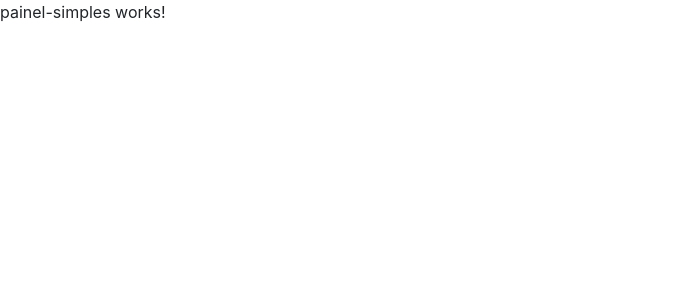
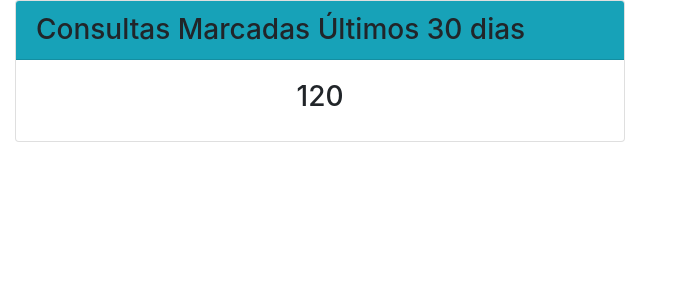
Before and after one commit to felipegabriel1942/projeto-clinica-angular-simples, an Angular app: page / in a window 1280 px wide. Shown: the top 300 px of the page, without its empty margins (0-687 px from the left). Built offline with nearby package versions, Linux system fonts and the light colour scheme.

Commit message:
Primeiro component usando bootstrap

```diff
--- a/src/app/app.component.html
+++ b/src/app/app.component.html
@@ -1 +1,3 @@
-<app-painel-simples></app-painel-simples>
+<app-painel-simples  titulo="Consultas Marcadas Últimos 30 dias" col="6" tipo="bg-info">
+    <h3 class="text-center">120</h3>
+</app-painel-simples>
--- a/src/app/painel-simples/painel-simples.component.html
+++ b/src/app/painel-simples/painel-simples.component.html
@@ -1,3 +1,8 @@
-<p>
-  painel-simples works!
-</p>
+<div class="col-sm-{{col}}">
+  <div class="card">
+    <h3 class="card-header {{tipo}}">{{titulo}}</h3>
+    <div class="card-body">
+      <ng-content></ng-content>
+    </div>
+  </div>
+</div>
--- a/src/app/painel-simples/painel-simples.component.ts
+++ b/src/app/painel-simples/painel-simples.component.ts
@@ -1,4 +1,4 @@
-import { Component, OnInit } from '@angular/core';
+import { Component, OnInit, Input } from '@angular/core';
 
 @Component({
   selector: 'app-painel-simples',
@@ -7,6 +7,10 @@ import { Component, OnInit } from '@angular/core';
 })
 export class PainelSimplesComponent implements OnInit {
 
+  @Input() titulo;
+  @Input() col;
+  @Input() tipo;
+
   constructor() { }
 
   ngOnInit() {
```
